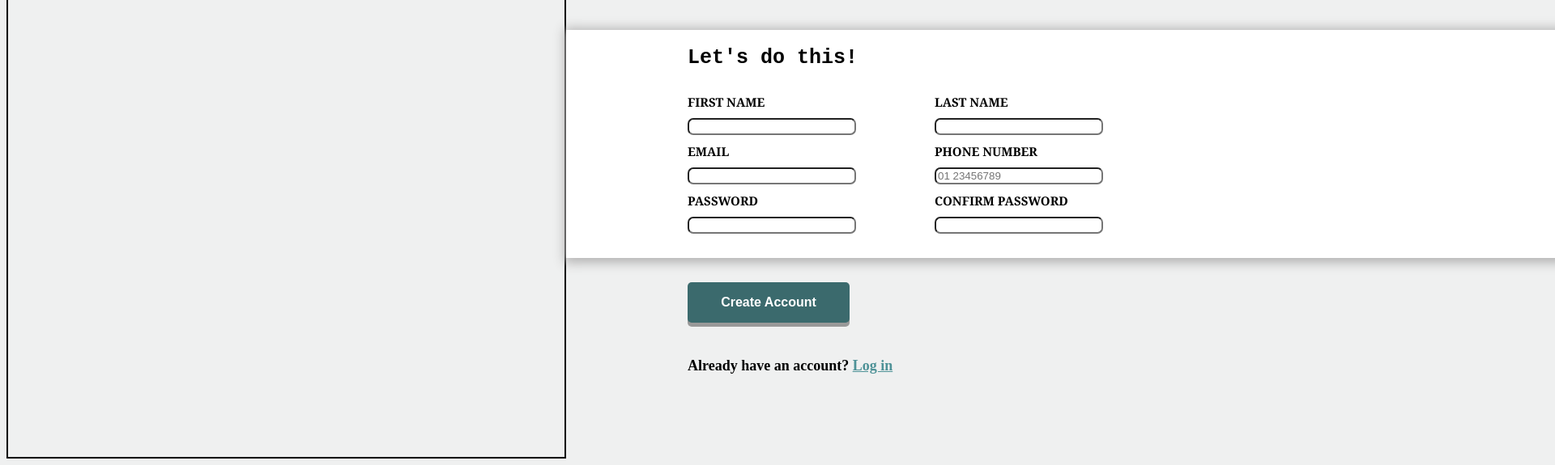
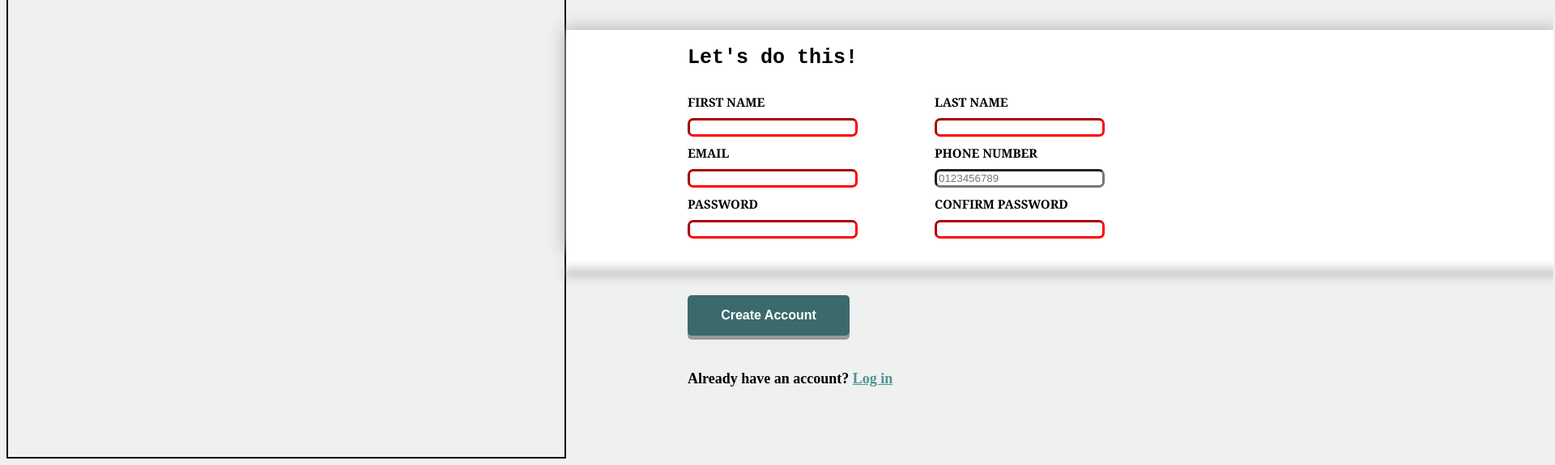
Before and after one commit to neqrem1/sign-up-page, a plain HTML site: page index.html in a window 1280 px wide. Shown: the part 355-930 px from the top of the page at 81% size, 1920 px wide, since content can reach past the window. Drawn offline with Linux system fonts and the light colour scheme.

Commit message:
add validation to input fields

```diff
--- a/index.html
+++ b/index.html
@@ -30,28 +30,31 @@
             <form class="form" action="#">
 
                 <label for="first-name">FIRST NAME</label>
-                <input type="text" required>
+                <input type="text" minlength="2" maxlength="30" required>
 
                 <label for="email">EMAIL</label>
                 <input type="email" required>
 
                 <label for="password">PASSWORD</label>
-                <input type="password" required>
+                <input type="password" id="password" minlength="5" onkeyup="check();" required>
 
                 <label for="last-name">LAST NAME</label>
-                <input type="text" required>
+                <input type="text" minlength="2" maxlength="30" required>
 
                 <label for="phone-number">PHONE NUMBER</label>
-                <input type="number" placeholder="01 23456789">
+                <input type="number" oninput="javascript: if (this.value.length > this.maxLength) this.value = this.value.slice(0, this.maxLength);" maxlength="10" placeholder="0123456789">
 
                 <label for="confirm-password">CONFIRM PASSWORD</label>
-                <input type="password" required>
+                <input type="password" id="passwordCheck" minlength="5" onkeyup="check();" required>
+
+                </div>
+                <div id="match"></div>
+                <div id="border-div"></div>
+                <div class="button">
+                    <button type="reset">Create Account</button>
+                </div>
 
             </form>
-        </div>
-        <div class="button">
-            <button type="reset">Create Account</button>
-        </div>
         <p class="login-text">Already have an account? <a href="#">Log in</a></p>
     </div>
 </div>
--- a/javascript.js
+++ b/javascript.js
@@ -0,0 +1,19 @@
+var check = function() {
+    if (document.getElementById('password').value ==
+      document.getElementById('passwordCheck').value && document.getElementById('password').value.length >= 5) {
+      document.getElementById('passwordCheck').style.borderColor = 'green';
+      document.getElementById('password').style.borderColor = 'green';
+      document.getElementById('match').innerHTML = '';
+    }
+    else if (document.getElementById('password').value ==
+    document.getElementById('passwordCheck').value && document.getElementById('password').value.length < 5) {
+        document.getElementById('password').style.borderColor = 'red';
+        document.getElementById('passwordCheck').style.borderColor = 'red';
+        document.getElementById('match').innerHTML = `* Password should be longer than ${document.getElementById("password").value.length} characters.`;
+    }
+    else {
+      document.getElementById('password').style.borderColor = 'red';
+      document.getElementById('passwordCheck').style.borderColor = 'red';
+      document.getElementById('match').innerHTML = '* Passwords are not matching';
+    }
+  }
--- a/styles.css
+++ b/styles.css
@@ -34,6 +34,10 @@ button:active {
 .logo {
     display: flex;
     justify-content: center;
+}
+
+#password, #passwordCheck {
+    border-width: 3px;
 }
 
 .button {
@@ -79,8 +83,17 @@ button:active {
     padding-bottom: 100px;
     padding-right: 250px;
 }
+input {
+    outline: none;
+}
 
+input:invalid {
+    border-color: red;
+}
 
+#match {
+    color: red;
+}
 
 strong {
     font-size: 25px;
@@ -96,14 +109,16 @@ label {
 input {
     width: 200px;
     border-radius: 7px;
+    border-width: 3px;
 }
 
 .form-container {
-    width: 1300px;
+    width: 1069px;
     background-color: white;
     padding-left: 150px;
     padding-top: 20px;
-    box-shadow: 2px 2px 13px 4px rgb(180, 179, 179);
+    border-bottom: none;
+    box-shadow: 2px 2px 20px 4px rgb(180, 179, 179);
 
 }
 
@@ -111,12 +126,23 @@ input {
     display: flex;
     flex-wrap: wrap;
     padding-top: 30px;
-    padding-bottom: 30px;
+    padding-bottom: 10px;
     max-width: 600px;
-    max-height: 190px;
+    max-height: 200px;
     gap: 10px;
     flex-direction: column;
+}
 
+#match {
+    font-size: 15px;
+    padding-left: 150px;
+    padding-bottom: 10px;
+    height: 20px;
+    background-color: white;
+}
+
+#border-div {
+    box-shadow: 2px 2px 13px 4px rgb(180, 179, 179);
 }
 
 .login-text {
```
